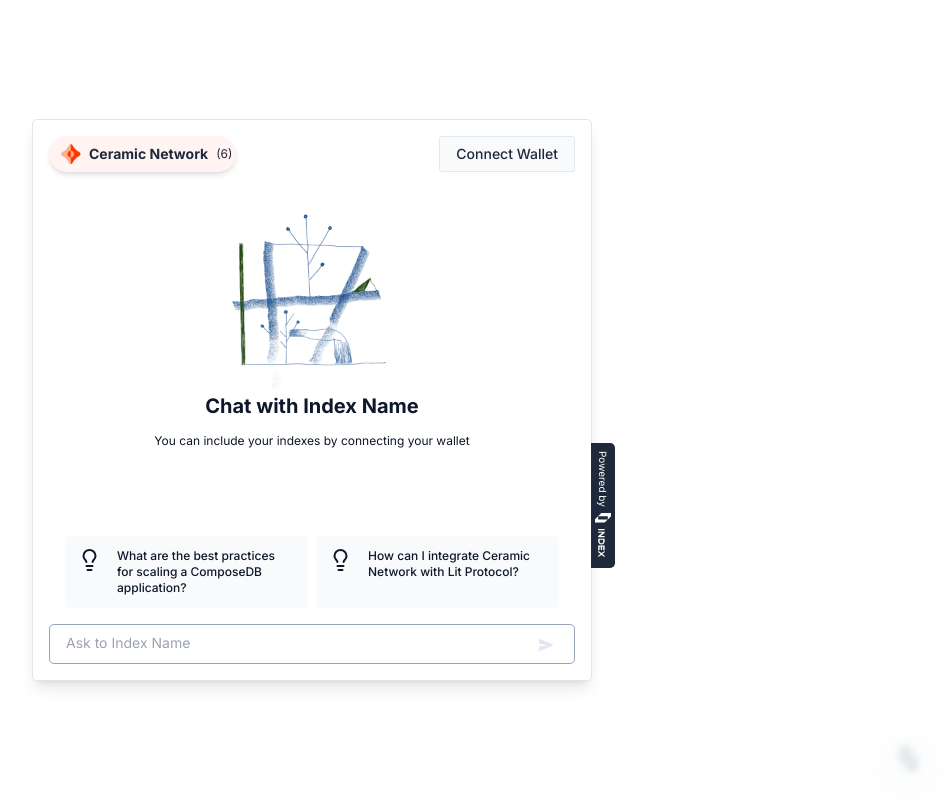
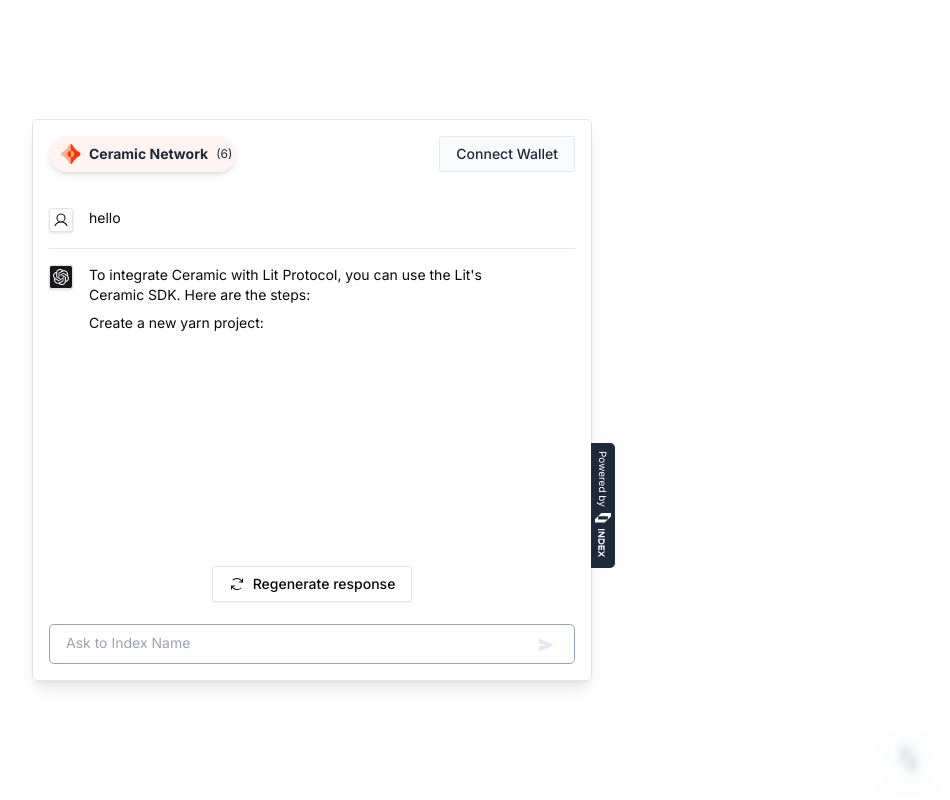
Before and after one commit to indexnetwork/index-embed, a Next.js app: page / in a window 1280 px wide. Both pictures are taken after a click on the button 1236 px from the left and 759 px from the top of the page. Shown: the whole page, without its empty margins (328-1278 px from the left). Built offline with nearby package versions, Linux system fonts and the light colour scheme.

Commit message:
style: chat ui improvements

```diff
--- a/package.json
+++ b/package.json
@@ -17,6 +17,7 @@
     "@radix-ui/react-slot": "^1.0.2",
     "@radix-ui/react-tooltip": "^1.0.7",
     "@types/react-syntax-highlighter": "^15.5.11",
+    "@types/uuid": "^9.0.7",
     "ai": "^2.2.29",
     "class-variance-authority": "^0.7.0",
     "clsx": "^2.0.0",
@@ -32,7 +33,8 @@
     "remark-gfm": "^4.0.0",
     "remark-math": "^6.0.0",
     "tailwind-merge": "^2.1.0",
-    "tailwindcss-animate": "^1.0.7"
+    "tailwindcss-animate": "^1.0.7",
+    "uuid": "^9.0.1"
   },
   "devDependencies": {
     "@types/node": "^20",
--- a/src/components/App/Chat/ChatList.tsx
+++ b/src/components/App/Chat/ChatList.tsx
@@ -13,12 +13,12 @@
   }
 
   return (
-    <div className="relative mx-auto px-12">
+    <div className="relative mx-auto">
       {messages.map((message, index) => (
         <div key={index}>
           <ChatMessage message={message} />
           {index < messages.length - 1 && (
-            <Separator className="my-4 md:my-8" />
+            <Separator className="my-4" />
           )}
         </div>
       ))}
--- a/src/components/App/Chat/ChatMessage.tsx
+++ b/src/components/App/Chat/ChatMessage.tsx
@@ -18,12 +18,12 @@
 export function ChatMessage({ message, ...props }: ChatMessageProps) {
   return (
     <div
-      className={cn('group relative mb-4 flex items-start md:-ml-12')}
+      className={cn('group relative flex items-start md:-ml-12 px-12 text-sm')}
       {...props}
     >
       <div
         className={cn(
-          'flex h-8 w-8 shrink-0 select-none items-center justify-center rounded-md border shadow',
+          'flex h-6 w-6 shrink-0 select-none items-center justify-center rounded-md border shadow',
           message.role === 'user'
             ? 'bg-background'
             : 'bg-primary text-primary-foreground'
@@ -31,7 +31,7 @@
       >
         {message.role === 'user' ? <IconUser /> : <IconOpenAI />}
       </div>
-      <div className="flex-1 px-1 ml-4 space-y-2 overflow-hidden">
+      <div className="flex-1 px-1 ml-3 space-y-2 overflow-hidden">
         <MemoizedReactMarkdown
           className="prose break-words dark:prose-invert prose-p:leading-relaxed prose-pre:p-0"
           remarkPlugins={[remarkGfm, remarkMath]}
--- a/src/components/App/Chat/ChatMessageActions.tsx
+++ b/src/components/App/Chat/ChatMessageActions.tsx
@@ -26,12 +26,12 @@
   return (
     <div
       className={cn(
-        'flex items-center justify-end transition-opacity group-hover:opacity-100 md:absolute md:-right-10 md:-top-2 md:opacity-0',
+        'flex items-center px-12 justify-end transition-opacity group-hover:opacity-100 md:absolute md:-right-10 md:-top-2 md:opacity-0',
         className
       )}
       {...props}
     >
-      <Button variant="ghost" size="icon" onClick={onCopy}>
+      <Button variant="ghost" size="icon" className='h-5 w-5' onClick={onCopy}>
         {isCopied ? <IconCheck /> : <IconCopy />}
         <span className="sr-only">Copy message</span>
       </Button>
--- a/src/components/App/Chat/index.tsx
+++ b/src/components/App/Chat/index.tsx
@@ -3,14 +3,15 @@
 import { API_ENDPOINTS } from "@/lib/constants";
 import { cn } from "@/lib/utils";
 import { useChat, type Message } from "ai/react";
-import { FC } from "react";
+import { FC, useState } from "react";
 import toast from "react-hot-toast";
 import ChatList from "./ChatList";
 import { ChatPanel } from "./ChatPanel";
 import { ChatScrollAnchor } from "./ChatScrollAnchor";
 import { EmptyScreen } from "./EmptyScreen";
+import { v4 as uuidv4 } from "uuid";
 
-const apiUrl = `https://index.network/api${API_ENDPOINTS.CHAT_STREAM}`;
+const apiUrl = `https://index.network/api/chat_stream`;
 export interface ChatProps extends React.ComponentProps<"div"> {
   initialMessages?: Message[];
   id?: string;
@@ -25,6 +26,11 @@
   initialMessages,
   className,
 }) => {
+  const [chatId, setChatId] = useState<string>(uuidv4());
+  if (!id) {
+    id = chatId;
+  }
+
   const {
     messages,
     append,
@@ -48,6 +54,7 @@
       if (response.status === 401) {
         toast.error(response.statusText);
       }
+      console.log(response);
     },
   });
   return (
--- a/src/components/App/index.tsx
+++ b/src/components/App/index.tsx
@@ -3,6 +3,7 @@
 import ConnectWalletButton from "./ConnectWalletButton";
 import IndexMenu from "./IndexMenu";
 import UserMenu from "./UserMenu";
+import { v4 as uuidv4 } from "uuid";
 
 interface AppProps {
   isWalletConnected: boolean;
@@ -15,7 +16,16 @@
         <IndexMenu />
         {isWalletConnected ? <UserMenu /> : <ConnectWalletButton />}
       </div>
-      <Chat />
+      <Chat
+        initialMessages={[
+          { id: uuidv4(), role: "user", content: "hello" },
+          {
+            id: uuidv4(),
+            role: "assistant",
+            content: "To integrate Ceramic with Lit Protocol, you can use the Lit's Ceramic SDK. Here are the steps:\n\nCreate a new yarn project:",
+          },
+        ]}
+      />
     </div>
   );
 };
```
Also changed, not shown: 1 other file (tests, documents, lock files or other folders).
